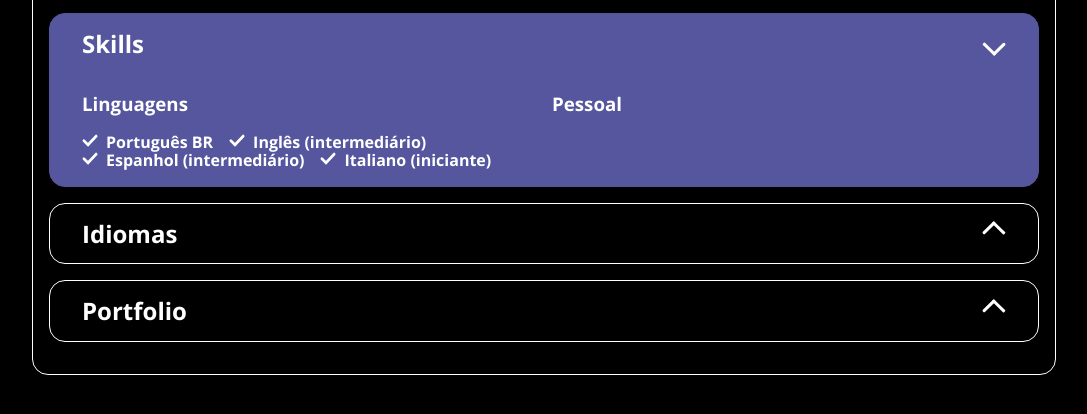
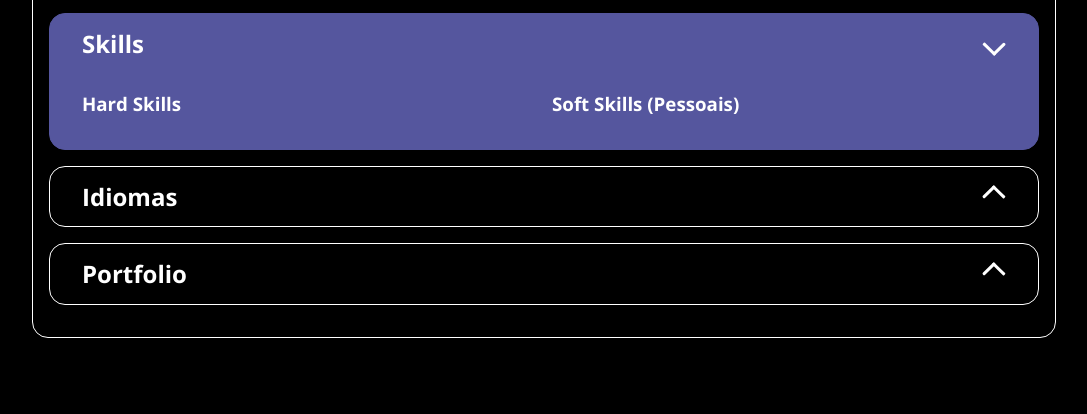
Before and after one commit to RafaaSousa/portfolio, a plain HTML site: page index.html in a window 1280 px wide. Both pictures are taken after a click on the button "Skills". Shown: the part 384-798 px from the top of the page, without its empty margins (96-1183 px from the left). Drawn offline with nearby package versions, Linux system fonts and the light colour scheme; a web font is replaced by a local one.

Commit message:
update index.html

```diff
--- a/index.html
+++ b/index.html
@@ -61,16 +61,16 @@
             <div class="content">
                 <div class="skills">
                     <section class="tools">
-                        <h3>Linguagens</h3>
-                        <ul class="languages">
-                            <!-- Linguagens serão adicionadas aqui -->
+                        <h3>Hard Skills</h3>
+                        <ul class="hardSkills">
+                            <!-- Hard skills serão adicionadas aqui -->
                         </ul>
                     </section>
 
                     <section class="personal">
-                        <h3>Pessoal</h3>
+                        <h3>Soft Skills (Pessoais)</h3>
                         <ul id="profile.skills.softSkills">
-                            <!-- Habilidades pessoais serão adicionadas aqui -->
+                            <!-- Soft skills serão adicionadas aqui -->
                         </ul>
                     </section>
                 </div>
```
